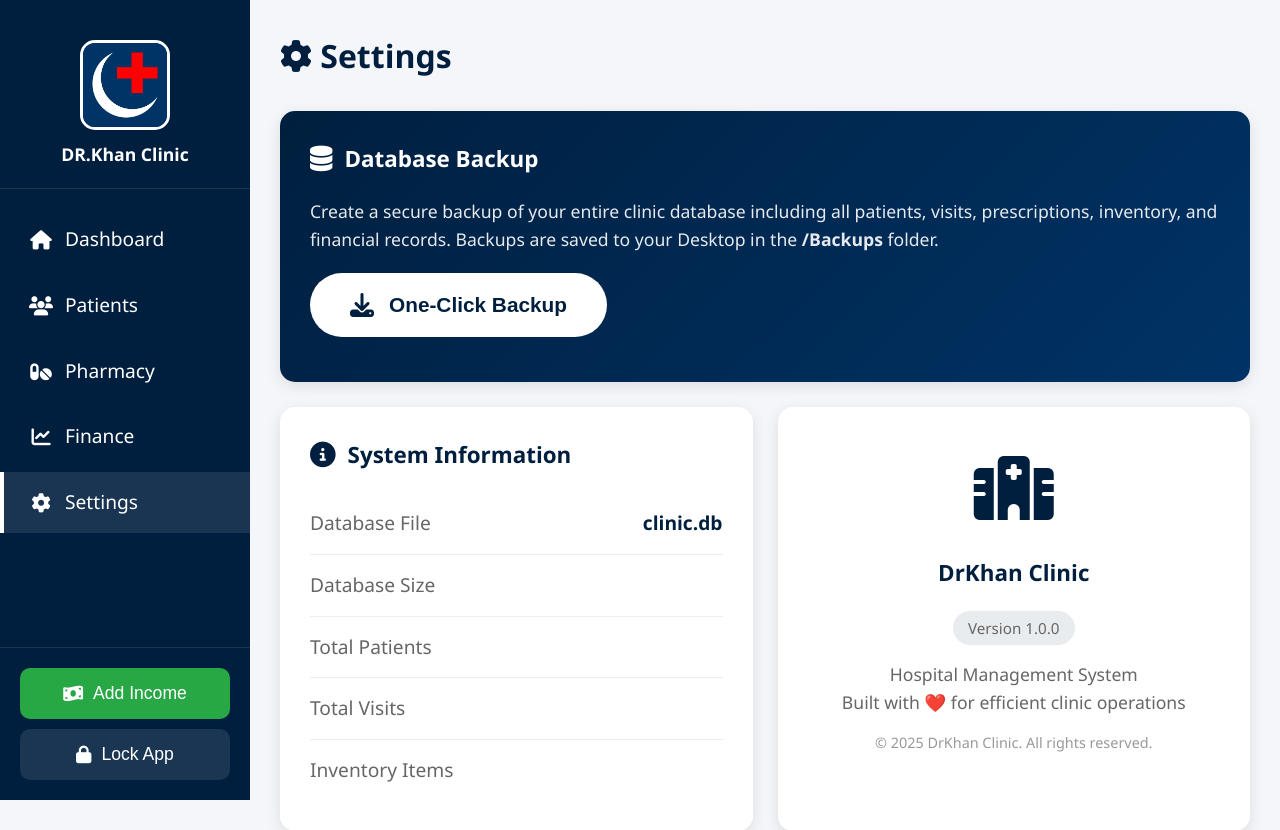
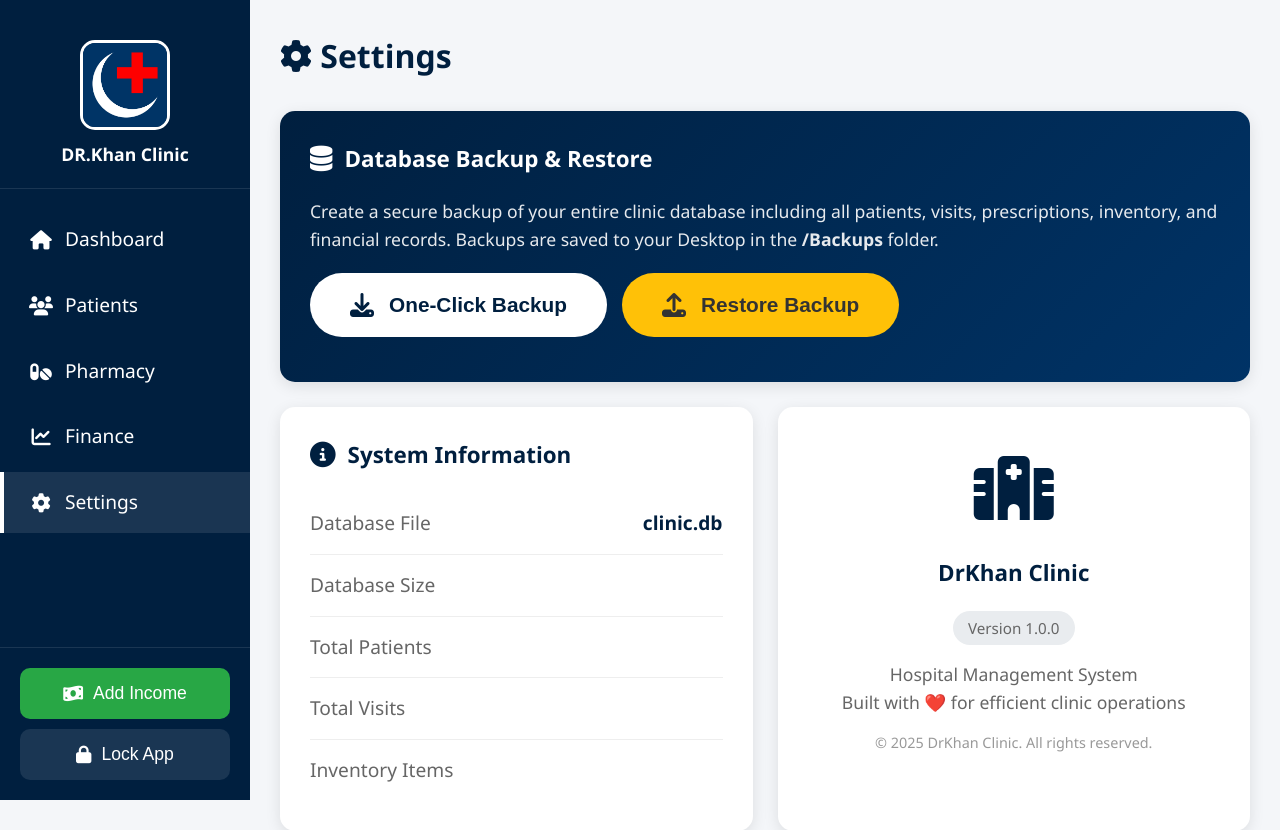
Before and after one commit to rooman-dev/drkhan, a FastAPI app: template templates/settings.html in a window 1280 px wide. Shown: the top 830 px of the page. Run offline with FastAPI, Linux system fonts and the light colour scheme; the template is opened without the code that fills it, so the values that code supplies are empty.

Commit message:
Add database restore functionality with backup list UI

```diff
--- a/main.py
+++ b/main.py
@@ -982,6 +982,66 @@ async def create_backup():
         raise HTTPException(status_code=500, detail=f"Backup failed: {str(e)}")
 
 
+@app.get("/api/settings/backups")
+async def list_backups():
+    """List available backup files."""
+    if not session.get("logged_in"):
+        raise HTTPException(status_code=401, detail="Not authenticated")
+
+    desktop = Path.home() / "Desktop" / "Backups"
+    backups = []
+
+    if desktop.exists():
+        for backup_file in sorted(desktop.glob("backup_clinic_*.db"), reverse=True):
+            stat = backup_file.stat()
+            backups.append({
+                "filename": backup_file.name,
+                "path": str(backup_file),
+                "size": f"{stat.st_size / 1024:.1f} KB",
+                "date": datetime.fromtimestamp(stat.st_mtime).strftime("%Y-%m-%d %H:%M")
+            })
+
+    return backups
+
+
+@app.post("/api/settings/restore")
+async def restore_backup(request: Request):
+    """Restore database from a backup file."""
+    if not session.get("logged_in"):
+        raise HTTPException(status_code=401, detail="Not authenticated")
+
+    from database import DB_PATH
+
+    data = await request.json()
+    backup_path = data.get("backup_path")
+
+    if not backup_path:
+        raise HTTPException(status_code=400, detail="No backup file specified")
+
+    backup_file = Path(backup_path)
+
+    if not backup_file.exists():
+        raise HTTPException(status_code=404, detail="Backup file not found")
+
+    try:
+        # Create a safety backup before restoring
+        safety_backup = DB_PATH.parent / f"pre_restore_backup_{datetime.now().strftime('%Y%m%d_%H%M%S')}.db"
+        if DB_PATH.exists():
+            shutil.copy2(DB_PATH, safety_backup)
+
+        # Restore the backup
+        shutil.copy2(backup_file, DB_PATH)
+
+        return {
+            "success": True,
+            "message": "Database restored successfully! Please restart the app.",
+            "safety_backup": str(safety_backup)
+        }
+
+    except Exception as e:
+        raise HTTPException(status_code=500, detail=f"Restore failed: {str(e)}")
+
+
 # ============ Prescription Routes ============
 
 @app.get("/prescription/{visit_id}/print")
--- a/templates/settings.html
+++ b/templates/settings.html
@@ -384,16 +384,22 @@
         <div class="settings-grid">
             <!-- Backup Section -->
             <div class="settings-card backup-section">
-                <h3><i class="fas fa-database"></i> Database Backup</h3>
+                <h3><i class="fas fa-database"></i> Database Backup & Restore</h3>
                 <p>
                     Create a secure backup of your entire clinic database including all patients,
                     visits, prescriptions, inventory, and financial records. Backups are saved to
                     your Desktop in the <strong>/Backups</strong> folder.
                 </p>
-                <button class="backup-btn" id="backupBtn" onclick="createBackup()">
-                    <i class="fas fa-download"></i>
-                    One-Click Backup
-                </button>
+                <div style="display: flex; gap: 15px; flex-wrap: wrap;">
+                    <button class="backup-btn" id="backupBtn" onclick="createBackup()">
+                        <i class="fas fa-download"></i>
+                        One-Click Backup
+                    </button>
+                    <button class="backup-btn" onclick="openRestoreModal()" style="background: #ffc107; color: #333;">
+                        <i class="fas fa-upload"></i>
+                        Restore Backup
+                    </button>
+                </div>
                 <div class="backup-status" id="backupStatus"></div>
                 <div class="last-backup" id="lastBackup"></div>
             </div>
@@ -462,6 +468,28 @@
                     </button>
                 </div>
             </form>
+        </div>
+    </div>
+
+    <!-- Restore Backup Modal -->
+    <div class="modal-overlay" id="restoreModal" style="display: none;">
+        <div class="modal" style="max-width: 600px;">
+            <div class="modal-header" style="background: #ffc107;">
+                <h2 style="color: #333;"><i class="fas fa-upload"></i> Restore Backup</h2>
+                <button class="modal-close" onclick="closeModal('restoreModal')" style="color: #333;">&times;</button>
+            </div>
+            <div class="modal-body">
+                <div style="background: #fff3cd; border: 1px solid #ffc107; padding: 15px; border-radius: 10px; margin-bottom: 20px;">
+                    <strong><i class="fas fa-exclamation-triangle"></i> Warning:</strong> Restoring a backup will replace ALL current data. A safety backup will be created automatically.
+                </div>
+                <h4 style="margin-bottom: 15px; color: var(--primary-blue);">Available Backups:</h4>
+                <div id="backupList" style="max-height: 300px; overflow-y: auto;">
+                    <div class="spinner"></div>
+                </div>
+            </div>
+            <div class="modal-footer">
+                <button type="button" class="btn btn-secondary" onclick="closeModal('restoreModal')">Cancel</button>
+            </div>
         </div>
     </div>
 
@@ -590,6 +618,72 @@
                 }
             });
         });
+
+        // Open restore modal and load backups
+        async function openRestoreModal() {
+            document.getElementById('restoreModal').style.display = 'flex';
+            await loadBackups();
+        }
+
+        // Load available backups
+        async function loadBackups() {
+            const container = document.getElementById('backupList');
+            container.innerHTML = '<div class="spinner"></div>';
+
+            try {
+                const response = await fetch('/api/settings/backups');
+                const backups = await response.json();
+
+                if (backups.length === 0) {
+                    container.innerHTML = '<p style="color: #666; text-align: center; padding: 20px;">No backups found. Create a backup first!</p>';
+                    return;
+                }
+
+                container.innerHTML = backups.map(backup => `
+                    <div style="display: flex; justify-content: space-between; align-items: center; padding: 15px; border: 1px solid #ddd; border-radius: 10px; margin-bottom: 10px;">
+                        <div>
+                            <strong style="color: var(--primary-blue);">${backup.filename}</strong><br>
+                            <small style="color: #666;">${backup.date} | ${backup.size}</small>
+                        </div>
+                        <button class="btn btn-primary" onclick="restoreBackup('${backup.path.replace(/\\/g, '\\\\')}')" style="background: #dc3545;">
+                            <i class="fas fa-undo"></i> Restore
+                        </button>
+                    </div>
+                `).join('');
+            } catch (error) {
+                console.error('Error loading backups:', error);
+                container.innerHTML = '<p style="color: red; text-align: center;">Failed to load backups</p>';
+            }
+        }
+
+        // Restore a backup
+        async function restoreBackup(backupPath) {
+            if (!confirm('Are you sure you want to restore this backup? This will replace ALL current data!')) {
+                return;
+            }
+
+            try {
+                const response = await fetch('/api/settings/restore', {
+                    method: 'POST',
+                    headers: { 'Content-Type': 'application/json' },
+                    body: JSON.stringify({ backup_path: backupPath })
+                });
+
+                const result = await response.json();
+
+                if (response.ok && result.success) {
+                    alert(result.message);
+                    closeModal('restoreModal');
+                    // Reload page to refresh data
+                    window.location.reload();
+                } else {
+                    alert('Restore failed: ' + (result.detail || 'Unknown error'));
+                }
+            } catch (error) {
+                console.error('Restore error:', error);
+                alert('Failed to restore backup');
+            }
+        }
     </script>
 </body>
 </html>
```
